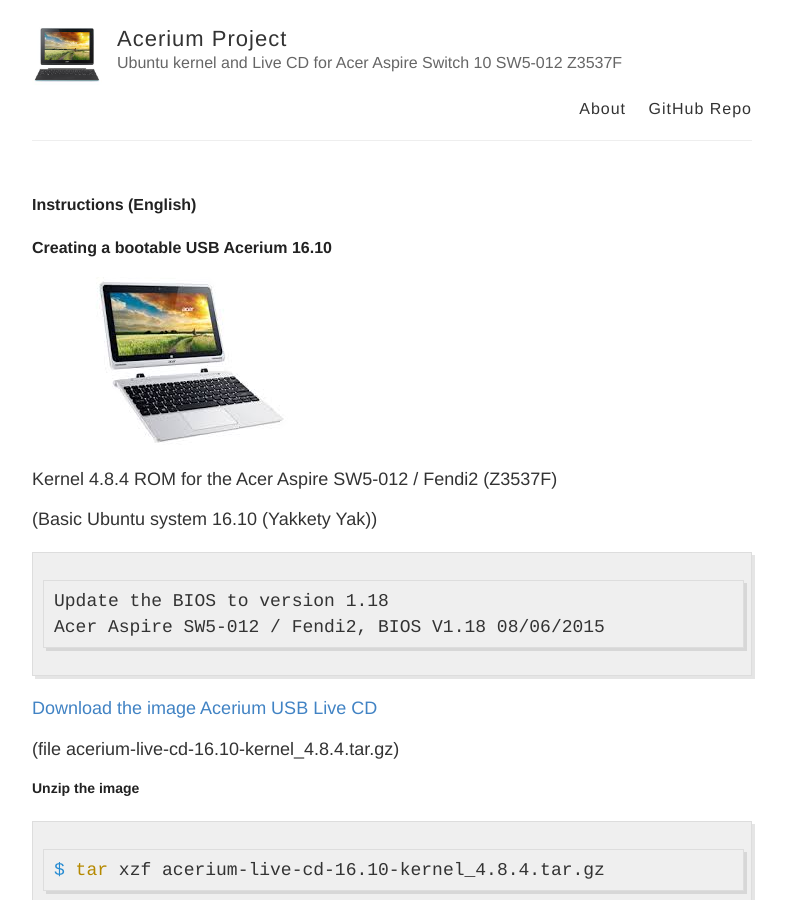
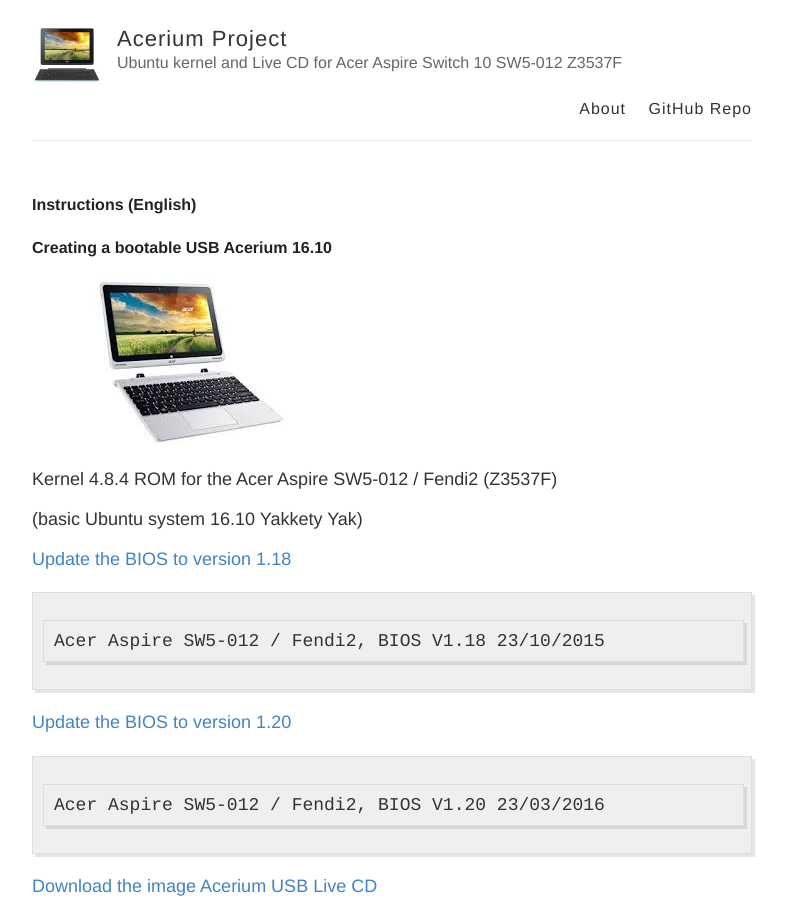
Before and after one commit to vmedvedev/andylavr.github.io, a Jekyll site: the page built from _posts/2016-11-05-english.md, in a window 1280 px wide and 900 px high. Shown: the whole window, without its empty margins (248-1034 px from the left). Built offline with Jekyll 4.4.1, drawn with Linux system fonts in a browser that asks for light colours; some of the changed text lies outside the part shown.

Commit message:
Update posts

````diff
--- a/_posts/2016-11-05-english.md
+++ b/_posts/2016-11-05-english.md
@@ -11,16 +11,22 @@
 
 Kernel 4.8.4 ROM for the Acer Aspire SW5-012 / Fendi2 (Z3537F)
 
-(Basic Ubuntu system 16.10 (Yakkety Yak))
+(basic Ubuntu system 16.10 Yakkety Yak)
 
+
+[Update the BIOS to version 1.18](http://global-download.acer.com/GDFiles/BIOS/BIOS/BIOS_Acer_1.18_A_A.zip?acerid=635811629128805837&Step1=NOTEBOOK&Step2=ASPIRE%20SWITCH&Step3=SW5-012&OS=ALL&LC=ru&BC=ACER&SC=EMEA_23)
 ```bash
-Update the BIOS to version 1.18
-Acer Aspire SW5-012 / Fendi2, BIOS V1.18 08/06/2015
+Acer Aspire SW5-012 / Fendi2, BIOS V1.18 23/10/2015
 ```
+
+[Update the BIOS to version 1.20](http://global-download.acer.com/GDFiles/BIOS/BIOS/BIOS_Acer_1.20_A_A.zip?acerid=635943075181893127&Step1=NOTEBOOK&Step2=ASPIRE%20SWITCH&Step3=SW5-012&OS=ALL&LC=ru&BC=ACER&SC=EMEA_23)
+```bash
+Acer Aspire SW5-012 / Fendi2, BIOS V1.20 23/03/2016
+```
+
 
 [Download the image Acerium USB Live CD](https://yadi.sk/d/6Weff6cvxq6dk)
 
-(file acerium-live-cd-16.10-kernel_4.8.4.tar.gz)
 
 ## Unzip the image
 ```bash
@@ -74,7 +80,7 @@
 ```bash
 Model: MMC HCG8e (sd/mmc)
 Disk /dev/mmcblk1: 62,5GB
-Sector size (logical / Financials..): 512B / 512B
+Sector size (logical/physical): 512B / 512B
 Partition Table: gpt
 disc Flags:
 
````
Also changed, not shown: _posts/2016-11-05-russian.md (+9 -5 lines).
